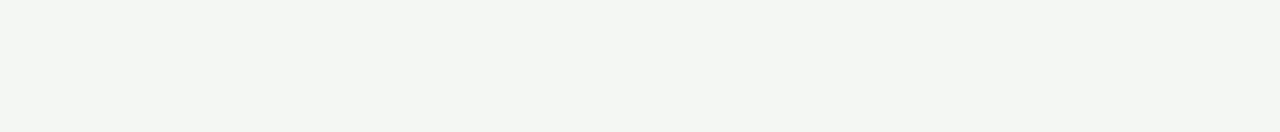
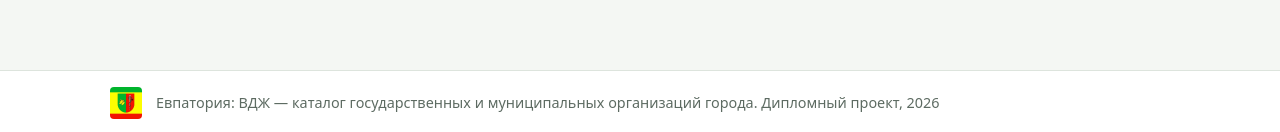
Before and after one commit to VladCheresh/efl-project, a React (Vite) app in the folder frontend/: page / in a window 1280 px wide. Shown: the part 665-797 px from the top of the page. Built offline with nearby package versions, Linux system fonts and the light colour scheme; no server answers.

Commit message:
Add footer and footer import and add classNames for styles in App.jsx

```diff
--- a/frontend/src/App.jsx
+++ b/frontend/src/App.jsx
@@ -6,12 +6,13 @@
 import LoginPage from './pages/LoginPage'
 import RegisterPage from './pages/RegisterPage'
 import Header from './components/Header'
-
+import Footer from './components/Footer'
 
 function App() {
   return (
-    <>
+    <div className="app">
       <Header />
+      <main className="container">
         <Routes>
           <Route path="/" element={<CatalogPage />} />
           <Route path="/organizations/:id" element={<OrganizationDetailPage />} />
@@ -25,9 +26,18 @@
               </PrivateRoute>
             }
           />
-        <Route path="*" element={<p>Страница не найдена. <Link to="/">В каталог</Link></p>} />
+          <Route
+            path="*"
+            element={
+              <p className="state-message">
+                Страница не найдена. <Link to="/">В каталог</Link>
+              </p>
+            }
+          />
         </Routes>
-    </>
+      </main>
+      <Footer />
+    </div>
   )
 }
 
```
Lines whose indentation alone changed are shown as unchanged.
